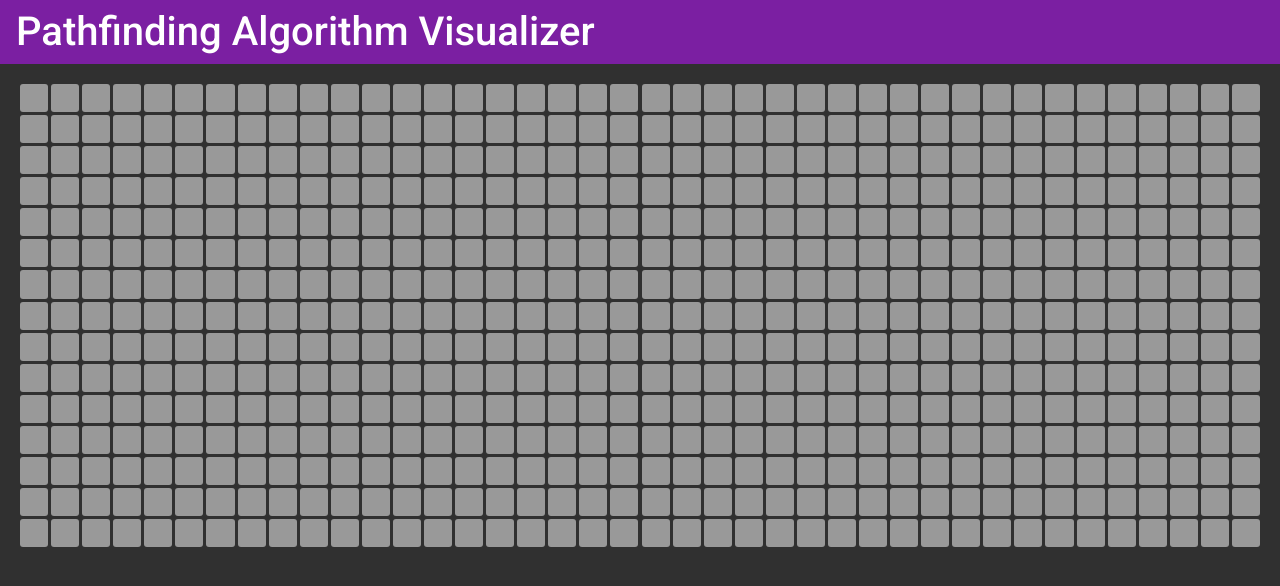
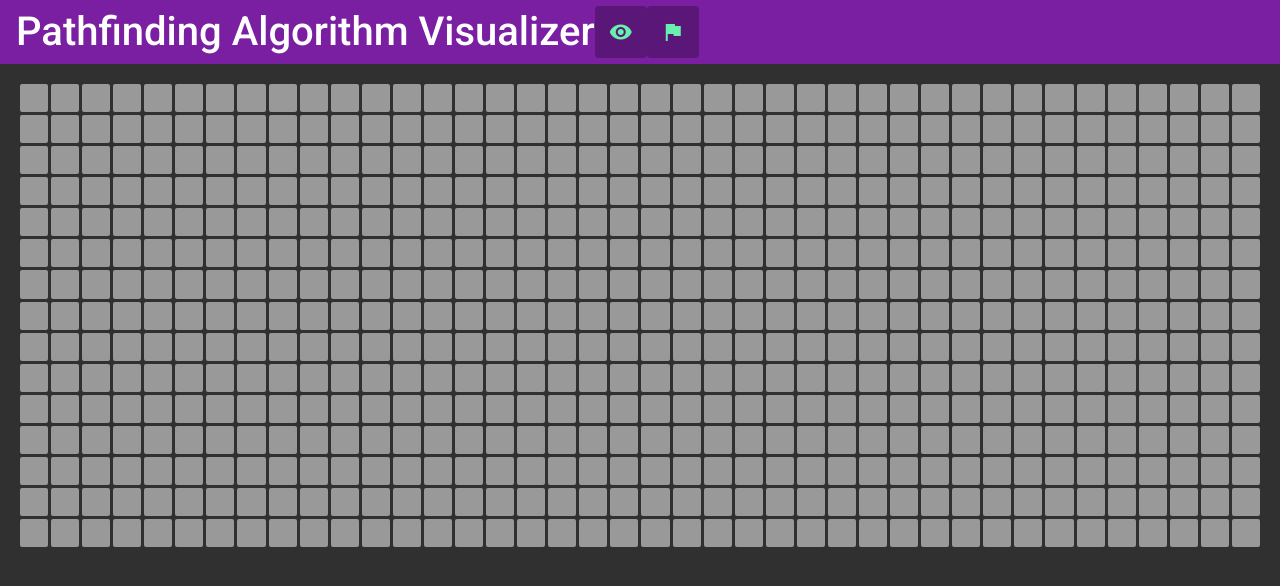
Before and after one commit to zwarunek/PathfinderVisualizer, an Angular app: page / in a window 1280 px wide. Shown: the top 586 px of the page. Built offline with nearby package versions, Linux system fonts and the light colour scheme.

Commit message:
fixed tiles. drag and drop of start and end

```diff
--- a/package.json
+++ b/package.json
@@ -22,8 +22,10 @@
     "@angular/platform-browser-dynamic": "~10.1.5",
     "@angular/router": "~10.1.5",
     "rxjs": "~6.6.0",
+    "sass-loader": "^12.0.0",
     "tslib": "^2.0.0",
-    "zone.js": "~0.10.2"
+    "zone.js": "~0.10.2",
+    "node-sass": "~4.14.1"
   },
   "devDependencies": {
     "@angular-devkit/build-angular": "~0.1001.6",
--- a/src/app/app.module.ts
+++ b/src/app/app.module.ts
@@ -14,6 +14,7 @@ import {MatToolbarModule} from '@angular/material/toolbar';
 import {MatGridListModule} from '@angular/material/grid-list';
 import { NoRightClickDirective } from './no-right-click.directive';
 import {DragDropModule} from '@angular/cdk/drag-drop';
+
 
 @NgModule({
   declarations: [
--- a/src/app/home/home.component.html
+++ b/src/app/home/home.component.html
@@ -1,16 +1,37 @@
 <div style="width: 100%">
   <mat-toolbar color="primary">
     <span style="font-size: 40px">Pathfinding Algorithm Visualizer</span>
+    <div class="toolbar-list"
+         id="startContainer"
+         (drop)="drop($event)"
+         (dragover)="allowDrop($event)">
+      <div class="example-box" id="start" draggable="true" (dragstart)="dragging=true; drag($event)" (dragend)="dragging=false">
+        <div class="icon-background">
+          <mat-icon aria-hidden="false" id="start-icon" color="accent" aria-label="Example home icon" style="position: relative; top: 1px; left: 1px">visibility</mat-icon>
+        </div>
+      </div>
+    </div>
+    <div class="toolbar-list"
+                 id="endContainer"
+                 (drop)="drop($event)"
+                 (dragover)="allowDrop($event)">
+      <div class="example-box" id="end" draggable="true" (dragstart)="dragging=true; drag($event)" (dragend)="dragging=false">
+        <div class="icon-background">
+          <mat-icon aria-hidden="false" id="end-icon" color="accent" aria-label="Example home icon" style="position: relative; top: 1px; left: 1px">flag</mat-icon>
+        </div>
+      </div>
+    </div>
   </mat-toolbar>
 </div>
-<div style="padding: 20px" class="disable-select" appNoRightClick>
-  <mat-grid-list cols={{x}} rowHeight="1:1" gutterSize="3">
-    <mat-grid-tile style="border-radius: 3px"
-                   *ngFor="let tile of tiles; let index = index">
-      <div style="width: 100%; height: 100%;cursor: pointer"  [ngClass]="{selected: tile.selected, empty: !tile.selected}" (mouseenter)="mouseEnter($event, index)" (mousedown)="mouseDown($event, index)">
+<div style="padding: 20px">
+  <div class="grid disable-select" [ngStyle]="{'grid-template-columns':' repeat(' + x + ', auto)'}" appNoRightClick>
+    <div class="grid-cell" *ngFor="let tile of tiles; let index = index"
+         [ngClass]="{selected: tile.type === 'selected', default: tile.type === 'default', start: tile.type === 'start', end: tile.type === 'end'}" (mousedown)="switchTile($event, index)" (mouseenter)="switchTile($event, index)">
+      <div class="dragdrop-cell" [attr.id]="'tile-' + index" style="width: 100%; height: 100%"
+           (drop)="drop($event)"
+           (dragover)="allowDrop($event)">
+
       </div>
-
-    </mat-grid-tile>
-  </mat-grid-list>
-
+    </div>
+  </div>
 </div>
--- a/src/app/home/home.component.scss
+++ b/src/app/home/home.component.scss
@@ -2,11 +2,19 @@
 
 $tile-color: #000000;
 
-.empty {
+.default {
   background-color: lighten($tile-color, 60%)
 }
 
-.selected {
+.start {
+  background-color: lighten($tile-color, 60%)
+}
+
+.end {
+  background-color: lighten($tile-color, 60%)
+}
+
+.selected{
   background-color: lighten($tile-color, 40%)
 }
 .grid-container {
@@ -29,3 +37,87 @@ $tile-color: #000000;
   -moz-user-select: none; /* Firefox */
   -ms-user-select: none; /* Internet Explorer/Edge */
 }
+
+.toolbar-list {
+  border: solid 1px rgba(0, 0, 0, 0);
+  width: 50px;
+  height: 50px;
+  background-color: darken(mat-color($primary), 10%);
+  border-radius: 4px;
+  overflow: hidden;
+  display: block;
+}
+
+.example-list {
+
+  width: 100%;
+  height: 100%;
+  background-color: rgba(0, 0, 0, 0);
+}
+
+.example-box {
+  width: 100%;
+  height: 100%;
+  border-bottom: solid 1px #ccc;
+  color: rgba(0, 0, 0, 0.00);
+  display: flex;
+  flex-direction: row;
+  border-radius: 2px;
+  align-items: center;
+  justify-content: space-between;
+  box-sizing: border-box;
+  cursor: move;
+  font-size: 14px;
+}
+
+.cdk-drag-preview {
+  box-sizing: border-box;
+  border-radius: 4px;
+  box-shadow: 0 5px 5px -3px rgba(0, 0, 0, 0.2),
+  0 8px 10px 1px rgba(0, 0, 0, 0.14),
+  0 3px 14px 2px rgba(0, 0, 0, 0.12);
+}
+
+.cdk-drag-placeholder {
+  opacity: 0;
+}
+
+.cdk-drag-animating {
+  transition: transform 0ms;
+}
+
+.example-box:last-child {
+  border: none;
+}
+
+//.example-list.cdk-drop-list-dragging .example-box:not(.cdk-drag-placeholder) {
+//  tra: transform 0ms ;
+//}
+.grid {
+  display: grid;
+  grid-gap: 3px;
+}
+.grid-cell{
+  position: relative;
+  border-radius: 2px;
+  width: 100%;
+  padding-top: 100%;
+  cursor: pointer
+}
+.dragdrop-cell{
+  position: absolute;
+  top: 0;
+  left: 0;
+  border-radius: 2px;
+  background-color: rgba(0,0,0,0);
+  width: 100%;
+  height: 100%;
+  cursor: pointer
+}
+.icon-background{
+  background-color: darken(mat-color($primary), 10%);
+  width: 26px;
+  height: 26px;
+  margin: auto;
+  border-radius: 10px;
+}
--- a/src/app/home/home.component.ts
+++ b/src/app/home/home.component.ts
@@ -1,8 +1,7 @@
 import {Component, HostListener, OnInit} from '@angular/core';
-import {DragDropModule} from '@angular/cdk/drag-drop';
 
 export interface Tile {
-  selected: boolean;
+  type: any;
   index: number[];
 }
 @Component({
@@ -12,17 +11,22 @@ export interface Tile {
 })
 export class HomeComponent implements OnInit {
 
+  dragging = false;
+  end = 'start';
+
   x = 40;
   y = 15;
   colorDefault: any = 'lightblue';
   colorSelected: any = 'darkgray';
   tiles: Tile[];
+  LIST_IDS: any[] = [];
+
 
   constructor() {
     this.tiles = [];
     for (let i = 0; i < this.y; i++) {
       for (let j = 0; j < this.x; j++) {
-        this.tiles[i * this.x + j] = {selected: false, index: [i, j]};
+        this.tiles[i * this.x + j] = {type: 'default', index: [i, j]};
       }
     }
   }
@@ -30,39 +34,55 @@ export class HomeComponent implements OnInit {
   ngOnInit(): void {
 
   }
+  ngAfterInit(): void {
 
-  mouseDown(event: MouseEvent, i: any): void {
-    // console.log(event.which);
-    this.switchTile(event.which, i, event.shiftKey);
   }
 
-  mouseEnter(event: MouseEvent, i: any): void {
-    // console.log(event);
-    this.switchTile(event.which, i, event.shiftKey);
+  switchTile(event: MouseEvent, i: any): void {
+    if (!this.dragging && this.tiles[i].type !== 'start') {
+      switch (event.which) {
+        case 1:
+          if (event.shiftKey) {
+            for (const tile of this.tiles) {
+              tile.type = 'selected';
             }
-
-  switchTile(button: any, i: any, shift: boolean): void {
-    switch (button){
-      case 1:
-        if (shift){
-          for (const tile of this.tiles) {
-            tile.selected = true;
-          }
-        }
-        else {
-          this.tiles[i].selected = true;
+          } else {
+            this.tiles[i].type = 'selected';
           }
           break;
         case 3:
-        if (shift){
+          if (event.shiftKey) {
             for (const tile of this.tiles) {
-            tile.selected = false;
+              tile.type = 'default';
             }
-        }
-        else {
-          this.tiles[i].selected = false;
+          } else {
+            this.tiles[i].type = 'default';
           }
           break;
       }
     }
   }
+  drop(ev: DragEvent): void {
+    ev.preventDefault();
+    const data = ev.dataTransfer.getData('text');
+    if ((ev.target as Element).parentElement.parentElement.id !== data) {
+      (ev.target as Element).appendChild(document.getElementById(data));
+      if ((ev.target as Element).id.startsWith('tile')){
+        this.tiles[(ev.target as Element).id.split('-')[1]].type = data.split('-')[0];
+      }
+    }
+  }
+
+  allowDrop(ev: DragEvent): void {
+    ev.preventDefault();
+  }
+
+  drag(ev: DragEvent): void {
+    ev.dataTransfer.setData('text', (ev.target as Element).id);
+    if ((ev.target as Element).parentElement.id.startsWith('tile')){
+      // console.log(this.tiles[(ev.target as Element).parentElement.id.split('-')[1]].type)
+      this.tiles[(ev.target as Element).parentElement.id.split('-')[1]].type = 'default';
+    }
+  }
+
+}
--- a/src/styles.scss
+++ b/src/styles.scss
@@ -1,6 +1,6 @@
 /* You can add global styles to this file, and also import other style files */
 @import '~@angular/material/prebuilt-themes/purple-green.css';
-@import 'custom-theme.scss';
+//@import 'custom-theme.scss';
 
 @import '~@angular/material/theming';
 
@@ -14,3 +14,6 @@ body {
   margin: 0;
   font-family: Roboto, "Helvetica Neue", sans-serif;
 }
+
+html, body { height: 100%; }
+body { margin: 0; font-family: Roboto, "Helvetica Neue", sans-serif; }
```
Also changed, not shown: 1 other file (tests, documents, lock files or other folders). Lines whose indentation alone changed are shown as unchanged.
